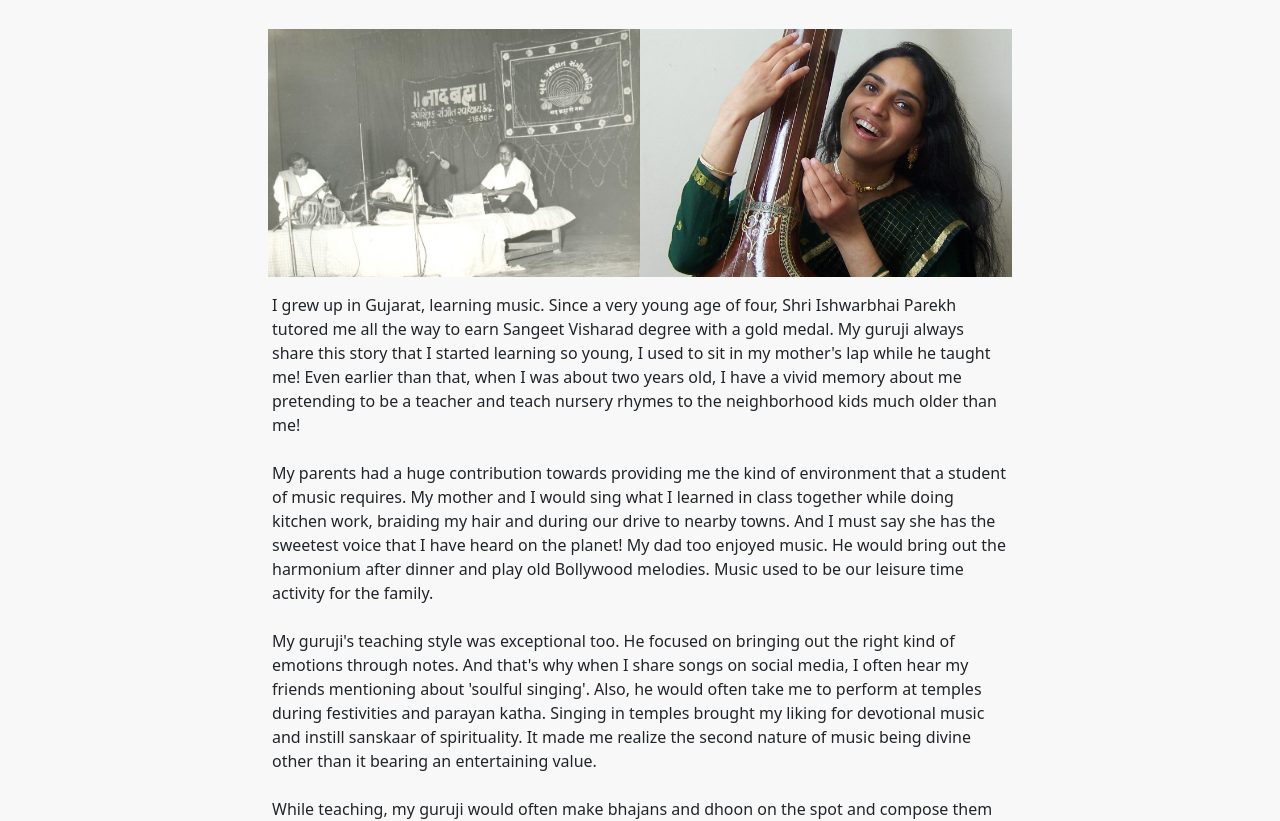
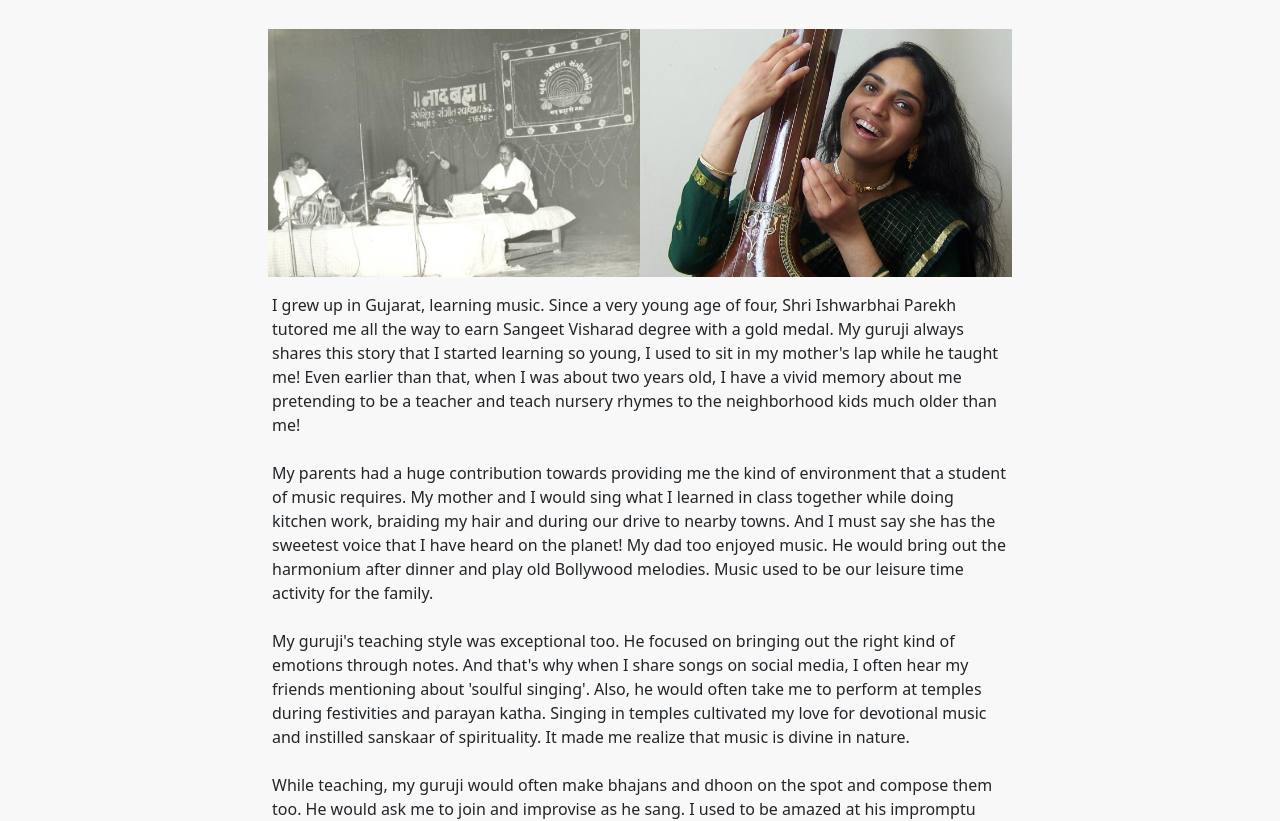
Before and after one commit to birjusuketupatel/MaitrayeeSite, a plain HTML site: page story.html in a window 1280 px wide. Shown: the part 135-956 px from the top of the page. Drawn offline with Linux system fonts and the light colour scheme.

Commit message:
corrected spelling errors

```diff
--- a/story.html
+++ b/story.html
@@ -65,7 +65,7 @@
           <p>
             I grew up in Gujarat, learning music. Since a very young age of four,
             Shri Ishwarbhai Parekh tutored me all the way to earn Sangeet Visharad
-            degree with a gold medal. My guruji always share this story that I
+            degree with a gold medal. My guruji always shares this story that I
             started learning so young, I used to sit in my mother's lap while he
              taught me! Even earlier than that, when I was about two years old, I
              have a vivid memory about me pretending to be a teacher and teach
@@ -85,16 +85,15 @@
             out the right kind of emotions through notes. And that's why when I share
             songs on social media, I often hear my friends mentioning about
             'soulful singing'. Also, he would often take me to perform at temples
-             during festivities and parayan katha. Singing in temples brought my
-             liking for devotional music and instill sanskaar of spirituality. It made
-             me realize the second nature of music being divine other than it
-             bearing an entertaining value.
+             during festivities and parayan katha. Singing in temples cultivated my love for
+              devotional music and instilled sanskaar of spirituality. It made
+             me realize that music is divine in nature.
             <br>
             <br>
             While teaching, my guruji would often make bhajans and dhoon on the
             spot and compose them too. He would ask me to join and improvise as he
             sang. I used to be amazed at his impromptu creations and that made me
-            think... how I wish to create my own compositions!! Now I write my own
+            think... how I wish to create my own compositions! Now I write my own
              songs because of this background that he gave me.
             <br>
             <br>
@@ -102,8 +101,8 @@
             too provides the same kind of support that my guruji and parents gave.
             Being raised in the States, he has no idea about Indian music; but still
             he encourages me in every possible way. He inspired me to make three
-            cds of my original compositions. He learned to operate sound system and
-            controlled it just for my concerts. He helped me open my own music studio
+            cds of my original compositions. He learned to operate a sound system
+            just for my concerts. He helped me open my own music studio
             where I currently teach students. I hope to continue this tradition
             of music and pass it to my students in a way my guruji taught me!
           </p>
```
Also changed, not shown: index.html (+1 -1 lines).
